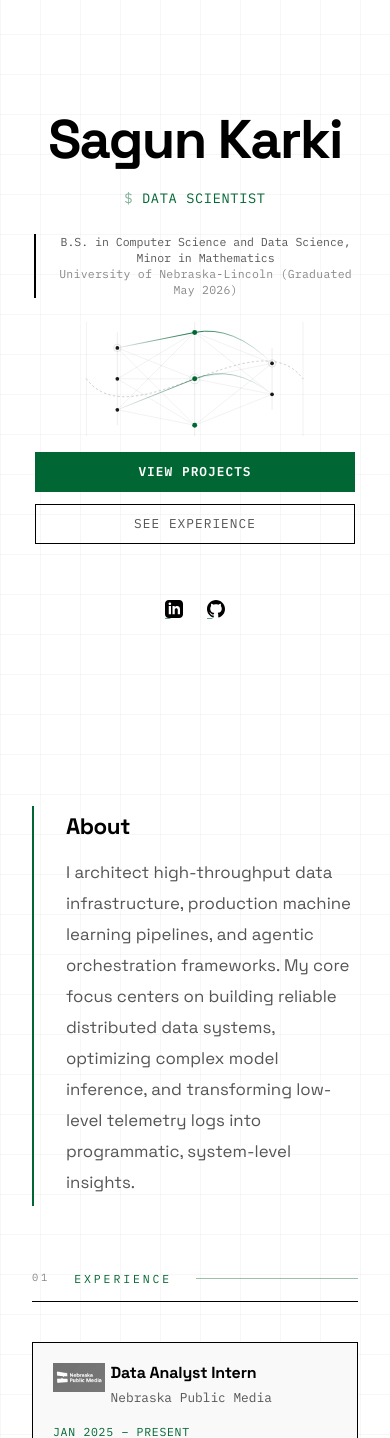
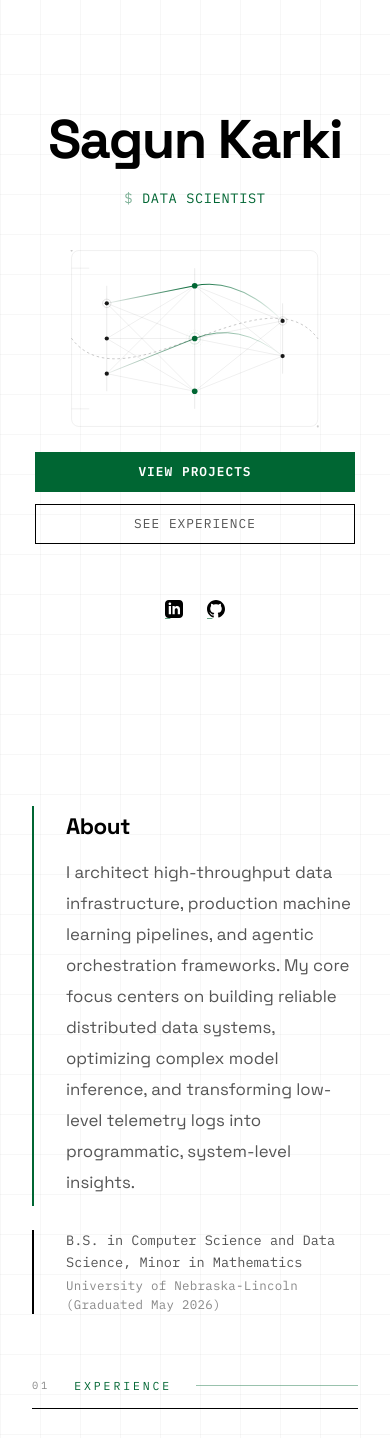
Before and after one commit to sagun-karki/portfolio-website, a Flask app: page / in a window 390 px wide. Shown: the part 86-1524 px from the top of the page. Run offline with Flask 2, Linux system fonts and the light colour scheme.

Commit message:
update mobile view

```diff
--- a/api/static/css/responsive.css
+++ b/api/static/css/responsive.css
@@ -90,17 +90,16 @@
     }
 
     .hero-edu {
-        display: block;
-        text-align: center;
-        width: 100%;
-        order: 3;
-        margin-bottom: 0.75rem;
+        display: none;
     }
 
-    .hero-edu-degree,
-    .hero-edu-univ {
-        font-size: 0.72rem;
-        line-height: 1.4;
+    .about-edu {
+        display: flex;
+        flex-direction: column;
+        gap: 0.15rem;
+        margin-top: 1.5rem;
+        padding-left: 2rem;
+        border-left: 2px solid var(--border-color);
     }
 
     #vector-animation-container {
@@ -108,17 +107,17 @@
         justify-content: center;
         align-items: center;
         width: 100%;
-        max-height: 22vh;
-        margin-top: 0.75rem;
-        margin-bottom: 1rem;
-        order: 4;
+        max-height: 25vh;
+        margin-top: 1rem;
+        margin-bottom: 1.5rem;
+        order: 3;
     }
 
     #ml-schematic-svg {
         width: 90%;
         max-width: 320px;
         height: auto;
-        max-height: 22vh;
+        max-height: 25vh;
     }
 
     .hero-links {
--- a/api/static/css/sections.css
+++ b/api/static/css/sections.css
@@ -289,6 +289,28 @@
     color: var(--text-secondary);
     max-width: 68ch;
     margin-bottom: 0;
+}
+
+/* Education under About — mobile only */
+.about-edu {
+    display: none;
+}
+
+.about-edu-degree {
+    font-family: var(--font-mono);
+    font-size: 0.85rem;
+    color: var(--text-secondary);
+    font-weight: 400;
+    line-height: 1.6;
+}
+
+.about-edu-univ {
+    font-family: var(--font-mono);
+    font-size: 0.78rem;
+    color: var(--text-tertiary);
+    font-weight: 400;
+    line-height: 1.5;
+    letter-spacing: 0.02em;
 }
 
 /* ==========================================================================
--- a/api/static/js/main.js
+++ b/api/static/js/main.js
@@ -220,6 +220,16 @@ document.addEventListener('DOMContentLoaded', () => {
             });
         }
     });
+
+    // After pointer clicks, let the focus ring animate out then release focus
+    document.addEventListener('pointerup', (e) => {
+        if (e.pointerType === 'keyboard') return;
+        const target = e.target.closest('a, button, .hero-btn, .icon-button');
+        if (!target || !(target instanceof HTMLElement)) return;
+        window.setTimeout(() => {
+            if (document.activeElement === target) target.blur();
+        }, 450);
+    });
 });
 
 // --- ML SCHEMATIC LOADER ANIMATION ---
--- a/api/templates/index.html
+++ b/api/templates/index.html
@@ -103,6 +103,16 @@
       <h2 class="card-title">About</h2>
       <p>{{ site_data.profile.about }}</p>
     </div>
+    {% set education = site_data.profile.education | default('', true) %}
+    {% if education %}
+    <div class="about-edu">
+      {% set edu_parts = education.split('|') %}
+      <div class="about-edu-degree">{{ (edu_parts[0] | default('', true)) | trim }}</div>
+      {% if edu_parts | length > 1 %}
+      <div class="about-edu-univ">{{ (edu_parts[1:] | default([], true) | join(' · ')) | trim }}</div>
+      {% endif %}
+    </div>
+    {% endif %}
   </section>
 
   <section id="experience">
```
Also changed, not shown: other parts of api/static/css/responsive.css (+13 -12 lines), api/static/css/global.css (+58 -0 lines).
